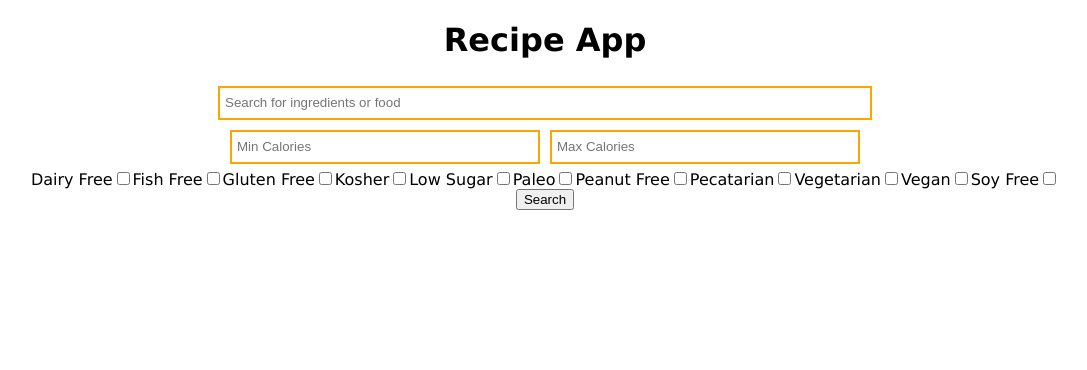
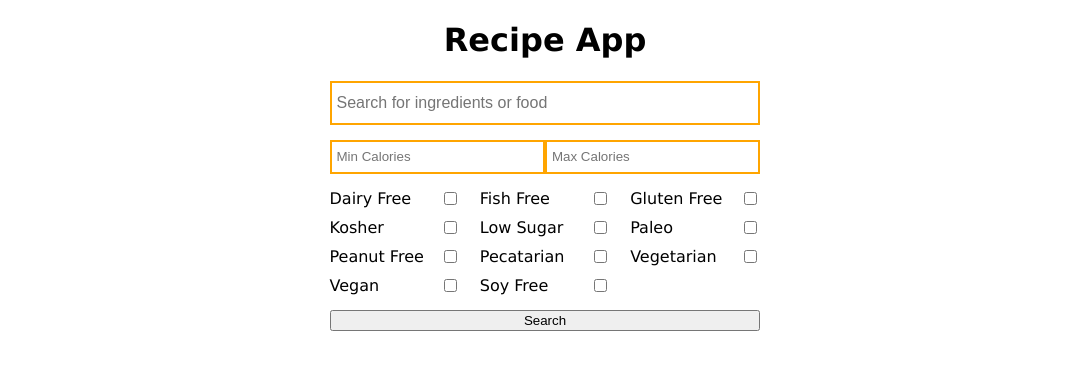
Before and after one commit to GriselSanchez/recipes-typescript, a React (Create React App) app: page / in a window 1280 px wide. Shown: the top 370 px of the page, without its empty margins (95-1182 px from the left). Built offline with nearby package versions, Linux system fonts and the light colour scheme.

Commit message:
more styles

```diff
--- a/src/components/Calories.tsx
+++ b/src/components/Calories.tsx
@@ -5,12 +5,9 @@ import classNames from 'classnames';
 const styles = (theme: any) => ({
 	...theme,
 	caloriesContainer: {
-    display: 'flex',
-    width: '50%'
+		display: 'inline-grid',
+		gridAutoFlow: 'column',
 	},
-  caloriesInput: {
-    width: '50%'
-  }
 });
 
 interface Props {
@@ -28,14 +25,16 @@ class Calories extends React.Component<Props, State> {
 	state: Readonly<State> = {
 		minCalories: '',
 		maxCalories: '',
-    total: ''
+		total: '',
 	};
 
 	handleCalories = (event: React.ChangeEvent<HTMLInputElement>) => {
-    const { target: { name, value } } = event;
+		const {
+			target: { name, value },
+		} = event;
 		// @ts-ignore
 		this.setState({ [name]: value }, this.sendTotalCalories);
-  }
+	};
 
 	getTotalCalories = () => {
 		const { minCalories, maxCalories } = this.state;
@@ -46,11 +45,10 @@ class Calories extends React.Component<Props, State> {
 	};
 
 	sendTotalCalories = () => {
-    this.setState(
-      { total: this.getTotalCalories() },
-      () => this.props.onCalorieChange('totalCalories', this.state.total)
+		this.setState({ total: this.getTotalCalories() }, () =>
+			this.props.onCalorieChange('totalCalories', this.state.total)
 		);
-  }
+	};
 
 	render() {
 		const { classes } = this.props;
@@ -58,17 +56,17 @@ class Calories extends React.Component<Props, State> {
 		return (
 			<div className={classes.caloriesContainer}>
 				<input
-          type="number"
+					type='number'
 					className={classNames(classes.input, classes.caloriesInput)}
-          name="minCalories"
-          placeholder="Min Calories"
+					name='minCalories'
+					placeholder='Min Calories'
 					onInput={this.handleCalories}
 				></input>
 				<input
-          type="number"
+					type='number'
 					className={classNames(classes.input, classes.caloriesInput)}
-          name="maxCalories"
-          placeholder="Max Calories"
+					name='maxCalories'
+					placeholder='Max Calories'
 					onInput={this.handleCalories}
 				></input>
 			</div>
--- /dev/null
+++ b/src/components/Checkbox.tsx
@@ -0,0 +1,32 @@
+import React from 'react';
+import withStyles from 'react-jss';
+import formatString from '../util/formatString';
+
+const styles = (theme: any) => ({
+	...theme,
+	container: {
+		display: 'grid',
+		gridAutoFlow: 'column',
+		columnGap: '20px',
+	},
+	checkbox: {
+		marginLeft: 'auto',
+	},
+});
+
+function Checkbox({ name, onLabelChange, classes }: any) {
+	return (
+		<label htmlFor={name} className={classes.container}>
+			{formatString(name)}
+			<input
+				type='checkbox'
+				value={name}
+				name={name}
+				className={classes.checkbox}
+				onChange={onLabelChange}
+			/>
+		</label>
+	);
+}
+
+export default withStyles(styles)(Checkbox);
--- a/src/components/Expanded.tsx
+++ b/src/components/Expanded.tsx
@@ -1,8 +1,28 @@
 import React from 'react';
+import withStyles from 'react-jss';
+import formatString from '../util/formatString';
 
+const styles = (theme: any) => ({
+	...theme,
+	container: {
+		display: 'grid',
+		justifyContent: 'center',
+	},
+	detailsContainer: {
+		display: 'inline-grid',
+		textAlign: 'left',
+		gridTemplateColumns: 'repeat(4, 1fr)',
+		gridGap: '10px 30px',
+	},
+});
+
+const baseURL = 'https://api.edamam.com/api/food-database/v2/nutrients?';
+
+//TODO: refactor component
 interface Props {
 	credentials: any;
 	foodID: string;
+	classes: any;
 }
 
 interface Nutrient {
@@ -23,7 +43,7 @@ interface Ingredient {
 	foodId: string;
 }
 
-export default class Expanded extends React.Component<Props, State> {
+class Expanded extends React.Component<Props, State> {
 	state: Readonly<State> = {
 		details: {
 			ingredients: [
@@ -41,7 +61,7 @@ export default class Expanded extends React.Component<Props, State> {
 
 	getDetails = async () => {
 		const req = await fetch(
-			`https://api.edamam.com/api/food-database/v2/nutrients?app_id=${this.props.credentials.id}&app_key=${this.props.credentials.key}`,
+			`${baseURL}app_id=${this.props.credentials.id}&app_key=${this.props.credentials.key}`,
 			{
 				method: 'POST',
 				headers: {
@@ -72,6 +92,7 @@ export default class Expanded extends React.Component<Props, State> {
 			response: { totalNutrients, healthLabels },
 			shouldShow,
 		} = this.state;
+		const { classes } = this.props;
 		const show = shouldShow ? 'Less' : 'More';
 		let nutrition: any;
 
@@ -81,21 +102,22 @@ export default class Expanded extends React.Component<Props, State> {
 			<div>
 				<button onClick={this.handleClick}>{`${show} Details`}</button>
 				{shouldShow ? (
-					<div>
-						<ul>
+					<div className={classes.container}>
+						<ul className={classes.detailsContainer}>
+							{totalNutrients &&
+								nutrition.map((elem: Nutrient) => (
+									<li key={elem.label}>
+										<span style={{ fontWeight: 'bold' }}>
+											{elem.label}
+										</span>
+										{`: ${elem.quantity.toFixed(2)}${elem.unit}`}
+									</li>
+								))}
+						</ul>
+						<ul className={classes.detailsContainer}>
 							{healthLabels &&
 								healthLabels.map((label: string) => (
-									<li key={label}>{label}</li>
-								))}
-						</ul>
-						<ul>
-							{totalNutrients &&
-								nutrition.map((elem: Nutrient) => (
-									<li key={elem.label}>{`${
-										elem.label
-									}: ${elem.quantity.toFixed(2)}${
-										elem.unit
-									}`}</li>
+									<li key={label}>{formatString(label)}</li>
 								))}
 						</ul>
 					</div>
@@ -104,3 +126,5 @@ export default class Expanded extends React.Component<Props, State> {
 		);
 	}
 }
+
+export default withStyles(styles)(Expanded);
--- a/src/components/HealthLabels.tsx
+++ b/src/components/HealthLabels.tsx
@@ -1,5 +1,16 @@
 import React, { Component } from 'react';
-import Label from './Label';
+import Checkbox from './Checkbox';
+import withStyles from 'react-jss';
+
+const styles = (theme: any) => ({
+	...theme,
+	checkboxContainer: {
+		display: 'grid',
+		gridTemplateColumns: 'repeat(3, 1fr)',
+		textAlign: 'left',
+		gridGap: '10px 20px',
+	},
+});
 
 interface State {
 	labels: string[];
@@ -7,9 +18,10 @@ interface State {
 
 interface Props {
 	onLabelChange: any;
+	classes: any;
 }
 
-export default class HealthLabels extends Component<Props, State> {
+class HealthLabels extends Component<Props, State> {
 	state: Readonly<State> = {
 		labels: [],
 	};
@@ -23,24 +35,29 @@ export default class HealthLabels extends Component<Props, State> {
 			? (newLabels = [...labels, value])
 			: (newLabels = labels.filter(l => l !== value));
 
-    this.setState({ labels: newLabels }, () => this.props.onLabelChange('labels', this.state.labels.join('%')));
+		this.setState({ labels: newLabels }, () =>
+			this.props.onLabelChange('labels', this.state.labels.join('%'))
+		);
 	};
 
 	render() {
+		const { classes } = this.props;
 		return (
-      <div>
-        <Label name="dairy-free" onLabelChange={this.handleCheckbox} />
-        <Label name="fish-free" onLabelChange={this.handleCheckbox} />
-        <Label name="gluten-free" onLabelChange={this.handleCheckbox} />
-        <Label name="kosher" onLabelChange={this.handleCheckbox} />
-        <Label name="low-sugar" onLabelChange={this.handleCheckbox} />
-        <Label name="paleo" onLabelChange={this.handleCheckbox} />
-        <Label name="peanut-free" onLabelChange={this.handleCheckbox} />
-        <Label name="pecatarian" onLabelChange={this.handleCheckbox} />
-        <Label name="vegetarian" onLabelChange={this.handleCheckbox} />
-        <Label name="vegan" onLabelChange={this.handleCheckbox} />
-        <Label name="soy-free" onLabelChange={this.handleCheckbox} />
+			<div className={classes.checkboxContainer}>
+				<Checkbox name='dairy-free' onLabelChange={this.handleCheckbox} />
+				<Checkbox name='fish-free' onLabelChange={this.handleCheckbox} />
+				<Checkbox name='gluten-free' onLabelChange={this.handleCheckbox} />
+				<Checkbox name='kosher' onLabelChange={this.handleCheckbox} />
+				<Checkbox name='low-sugar' onLabelChange={this.handleCheckbox} />
+				<Checkbox name='paleo' onLabelChange={this.handleCheckbox} />
+				<Checkbox name='peanut-free' onLabelChange={this.handleCheckbox} />
+				<Checkbox name='pecatarian' onLabelChange={this.handleCheckbox} />
+				<Checkbox name='vegetarian' onLabelChange={this.handleCheckbox} />
+				<Checkbox name='vegan' onLabelChange={this.handleCheckbox} />
+				<Checkbox name='soy-free' onLabelChange={this.handleCheckbox} />
 			</div>
 		);
 	}
 }
+
+export default withStyles(styles)(HealthLabels);
--- a/src/components/Ingredients.tsx
+++ b/src/components/Ingredients.tsx
@@ -1,8 +1,13 @@
 import React, { Component, Fragment } from 'react';
 import withStyles from 'react-jss';
+import classNames from 'classnames';
 
 const styles = (theme: any) => ({
 	...theme,
+	ingredientsInput: {
+		height: 30,
+		fontSize: 'medium',
+	},
 });
 
 interface Props {
@@ -10,20 +15,9 @@ interface Props {
 	classes: any;
 }
 
-interface State {
-    ingredients: string
-}
-
-class Ingredients extends Component<Props, State> {
-    state: Readonly<State> = {
-        ingredients: '',
-    };
-
+class Ingredients extends Component<Props> {
 	handleInput = (event: React.ChangeEvent<HTMLInputElement>) => {
-        this.setState(
-            { ingredients: encodeURI(event.target.value) },
-            () => this.props.onIngredientChange('ingredients', this.state.ingredients)
-        );
+		this.props.onIngredientChange('ingredients', encodeURI(event.target.value));
 	};
 
 	render() {
@@ -32,14 +26,14 @@ class Ingredients extends Component<Props, State> {
 		return (
 			<Fragment>
 				<input
-                    type="text"
-                    className={classes.input}
-                    placeholder="Search for ingredients or food"
+					type='text'
+					className={classNames(classes.input, classes.ingredientsInput)}
+					placeholder='Search for ingredients or food'
 					onChange={this.handleInput}
 				/>
-            </Fragment >
+			</Fragment>
 		);
 	}
 }
 
-export default withStyles(styles)(Ingredients)
+export default withStyles(styles)(Ingredients);
--- a/src/components/Label.tsx
+++ /dev/null
@@ -1,20 +0,0 @@
-import React from 'react'
-
-export default function Label({ name, onLabelChange }: any) {
-
-    const formatString = (str: string) => {
-        let words: string[] = str.replace('-', ' ').split(' ');
-        let formatted: string[] = [];
-
-        for (let word of words) formatted.push(word[0].toUpperCase() + word.slice(1));
-
-        return formatted.join(' ');
-    }
-
-    return (
-        <label htmlFor={name}>
-            {formatString(name)}
-            <input type="checkbox" value={name} name={name} onChange={onLabelChange} />
-        </label>
-    )
-}
--- a/src/components/Nutrients.tsx
+++ b/src/components/Nutrients.tsx
@@ -1,4 +1,5 @@
 import React from 'react';
+import ProgressBar from './ProgressBar';
 
 const Nutrients = (props: { nutrients: any }) => {
 	const cleanNutrients = (nutrients: any) => {
@@ -8,10 +9,13 @@ const Nutrients = (props: { nutrients: any }) => {
 		return clean;
 	};
 
-  const { ENERC_KCAL, PROCNT, FAT, CHOCDF, FIBTG } = cleanNutrients(props.nutrients);
+	const { ENERC_KCAL, PROCNT, FAT, CHOCDF, FIBTG } = cleanNutrients(
+		props.nutrients
+	);
 
 	return (
 		<div>
+			<ProgressBar calories={ENERC_KCAL} />
 			<p>Calories: {ENERC_KCAL}</p>
 			<p>Proteins: {PROCNT}</p>
 			<p>Fat: {FAT}</p>
--- a/src/components/SearchBar.tsx
+++ b/src/components/SearchBar.tsx
@@ -8,11 +8,11 @@ import Ingredients from './Ingredients';
 
 const styles = (theme: any) => ({
 	...theme,
-  form: {
-    display: 'flex',
-    flexDirection: 'column',
-    alignItems: 'center'
-  }
+	container: {
+		display: 'grid',
+		justifyContent: 'center',
+		gridGap: 15,
+	},
 });
 interface Props {
 	onSearchSubmit: any;
@@ -47,11 +47,11 @@ class SearchBar extends React.Component<Props, State> {
 
 		const { classes } = this.props;
 		return (
-      <form className={classes.form} onSubmit={this.handleSubmit}>
+			<form className={classes.container} onSubmit={this.handleSubmit}>
 				<Ingredients onIngredientChange={this.handleInput} />
 				<Calories onCalorieChange={this.handleInput} />
 				<HealthLabels onLabelChange={this.handleInput} />
-        <button className={classes.button} type="submit">
+				<button className={classes.button} type='submit'>
 					Search
 				</button>
 			</form>
--- a/src/styles/theme.js
+++ b/src/styles/theme.js
@@ -1,10 +1,8 @@
 const theme = {
     input: {
         border: '2px solid orange',
-        width: '50%',
         height: 20,
         padding: 5,
-        margin: 5,
         '&:focus': {
             outline: 'none'
         }
--- /dev/null
+++ b/src/util/formatString.tsx
@@ -0,0 +1,10 @@
+export default (str: string) => {
+	const regex = /-|_/gi;
+	let words: string[] = str.replace(regex, ' ').split(' ');
+	let formatted: string[] = [];
+
+	for (let word of words)
+		formatted.push(word[0].toUpperCase() + word.slice(1).toLowerCase());
+
+	return formatted.join(' ');
+};
```
Also changed, not shown: src/components/ProgressBar.tsx (added, +45 -0 lines). Lines whose indentation alone changed are shown as unchanged.
